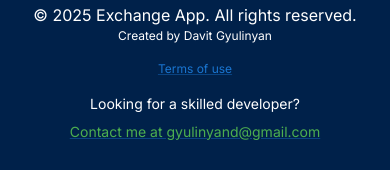
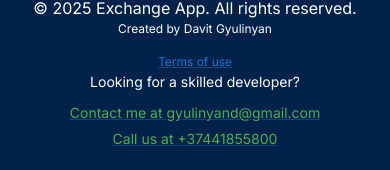
Before and after one commit to DavidGyulinyan/exchange-app, a Next.js app: page / in a window 390 px wide. Shown: the part 840-1010 px from the top of the page. Built offline with nearby package versions, Linux system fonts and the light colour scheme; no server answers; a web font is replaced by a local one.

Commit message:
added phone number

```diff
--- a/src/app/components/Footer.tsx
+++ b/src/app/components/Footer.tsx
@@ -50,8 +50,11 @@
         <MaterialUI.Box
           sx={{
             width: "100%",
-            marginTop: "15px",
-            textAlign: "center",
+            display: "flex",
+            justifyContent: "space-between",
+            alignItems: "center",
+            flexDirection: "column",
+            gap: "5px",
           }}
         >
           <MaterialUI.Typography
@@ -63,7 +66,7 @@
             Looking for a skilled developer?
           </MaterialUI.Typography>
           <MaterialUI.Link
-            href="mailto:gyulinyand@gmail.com"
+            href="mailto:gyulinyand@gmail.com?subject=interested"
             sx={{
               fontSize: "14px",
               color: "#4CAF50",
@@ -74,6 +77,18 @@
           >
             Contact me at gyulinyand@gmail.com
           </MaterialUI.Link>
+          <MaterialUI.Link
+            href="tel:+37441855800"
+            sx={{
+              fontSize: "14px",
+              color: "#4CAF50",
+              "&:hover": {
+                textDecoration: "underline",
+              },
+            }}
+          >
+            Call us at +37441855800
+          </MaterialUI.Link>
         </MaterialUI.Box>
       </MaterialUI.Box>
     </>
```
